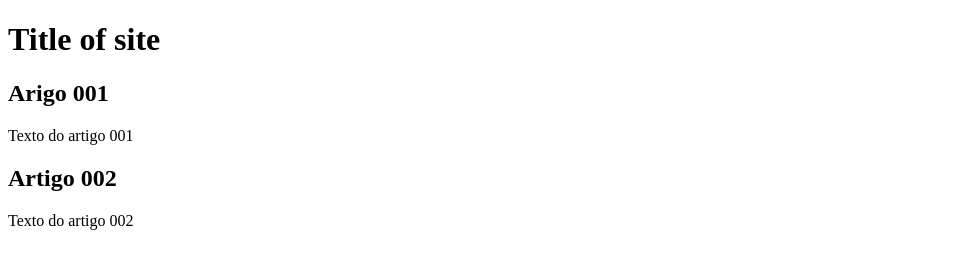
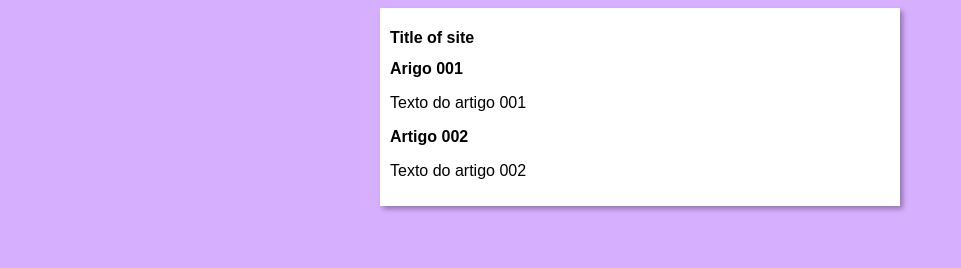
Before and after one commit to VictorVital10/branch-repo1, a plain HTML site: page index.html in a window 1280 px wide. Shown: the whole page, without its empty margins (0-961 px from the left). Drawn offline with Linux system fonts and the light colour scheme.

Commit message:
Iniciei o design

```diff
--- /dev/null
+++ b/css/styles.css
@@ -0,0 +1,16 @@
+* {
+    font-family: Arial, Helvetica, sans-serif;
+    font-size: 16px;
+}
+
+body {
+    background-color: rgb(215, 175, 255);
+}
+
+main {
+    background-color: white;
+    width: 500px;
+    margin: auto;
+    padding: 10px;
+    box-shadow: 3px 3px 5px rgba(0, 0, 0, 0.322);
+}
--- a/index.html
+++ b/index.html
@@ -4,6 +4,7 @@
         <meta charset="UTF-8">
         <meta name="viewport" content="width=device-width, initial-scale=1.0">
         <title>Title of site</title>
+        <link rel="stylesheet" href="css/styles.css">
     </head>
     <body>
         <main>
```
